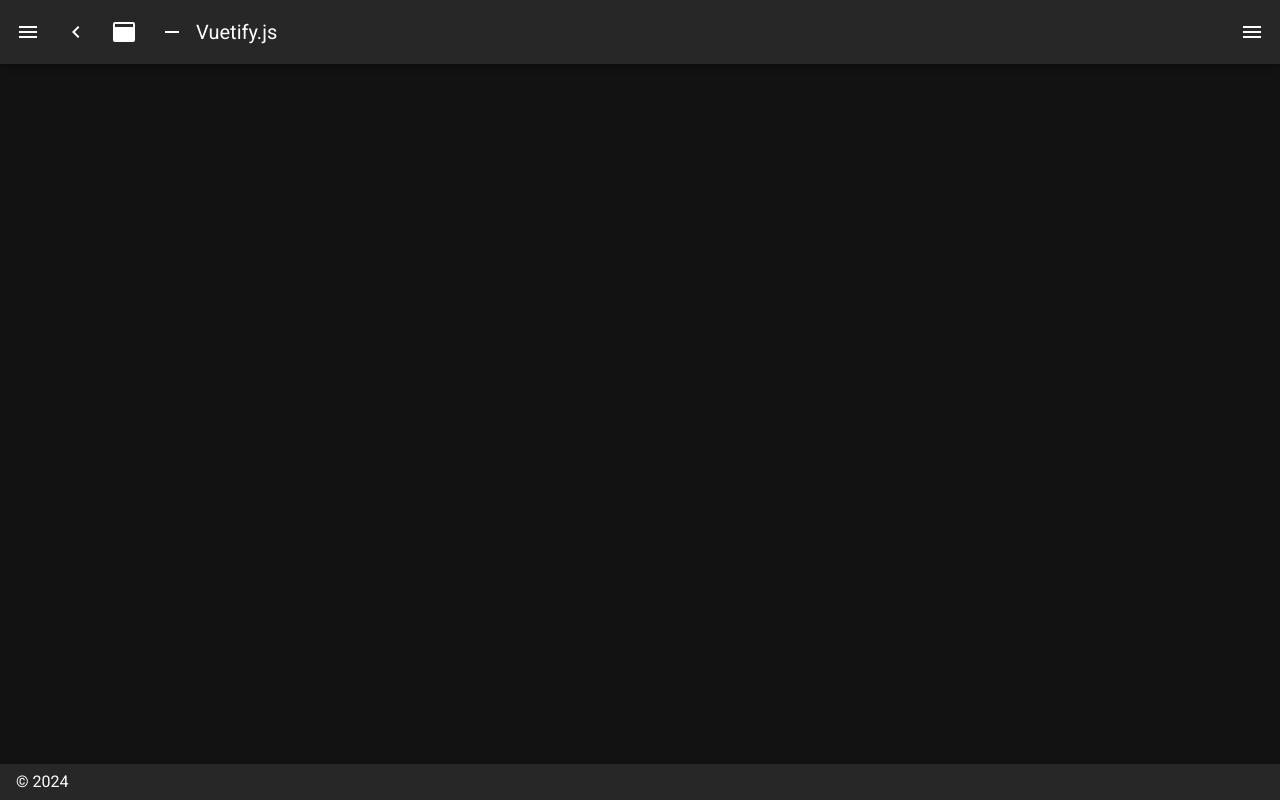
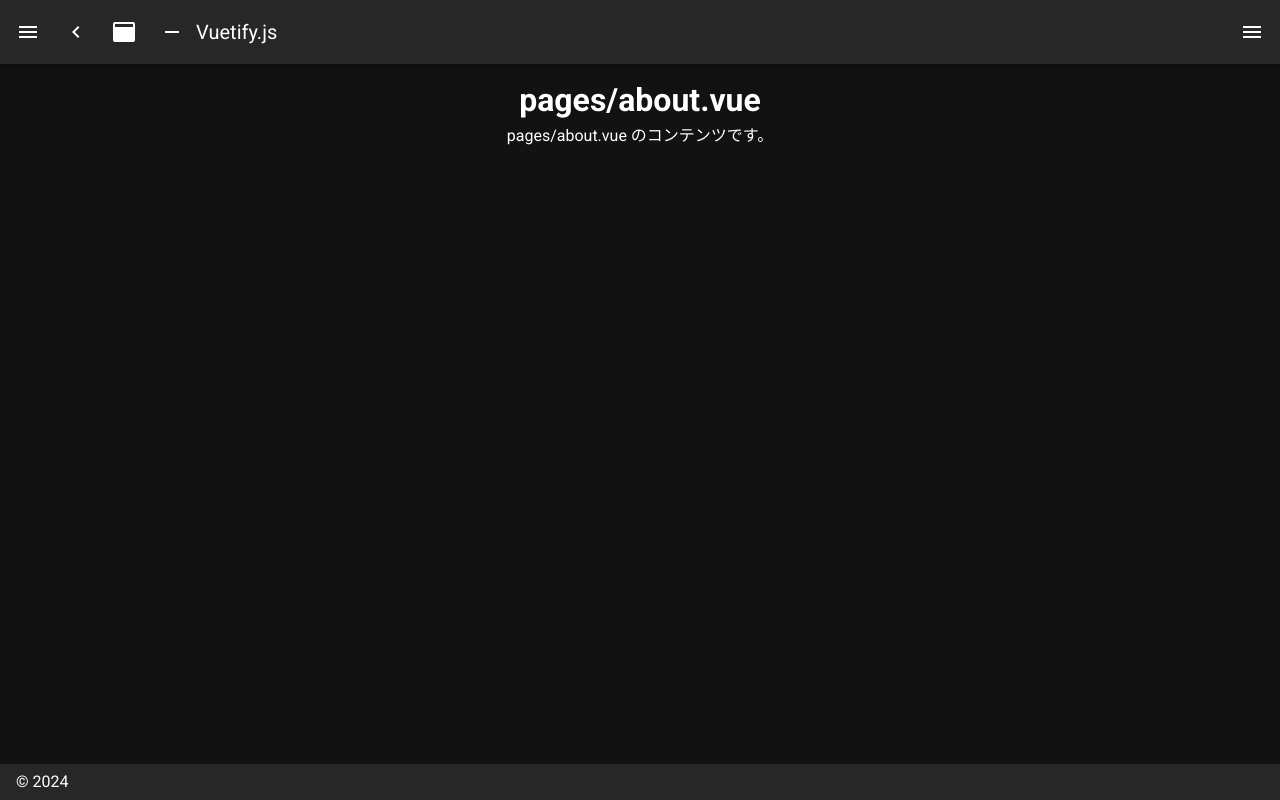
Before and after one commit to jun0222/nuxt_various, a Nuxt app: page /about in a window 1280 px wide. Before the commit this address had no page. Built offline with nearby package versions, Linux system fonts and the light colour scheme.

Commit message:
feat: ルーティングのサンプル

```diff
--- /dev/null
+++ b/pages/about-Id/_id.vue
@@ -0,0 +1,26 @@
+<template>
+  <div class="page">
+    <h1>This is the page for ID: {{ id }}</h1>
+  </div>
+</template>
+
+<script>
+export default {
+  asyncData({ params }) {
+    return {
+      id: params.id,
+    }
+  },
+  data() {
+    return {
+      id: null,
+    }
+  },
+}
+</script>
+
+<style scoped>
+.page {
+  text-align: center;
+}
+</style>
--- /dev/null
+++ b/pages/about.vue
@@ -0,0 +1,18 @@
+<template>
+  <div class="about">
+    <h1>pages/about.vue</h1>
+    <p>pages/about.vue のコンテンツです。</p>
+  </div>
+</template>
+
+<script>
+export default {
+  name: 'About',
+}
+</script>
+
+<style scoped>
+.about {
+  text-align: center;
+}
+</style>
```
Also changed, not shown: 1 other file (tests, documents, lock files or other folders).
